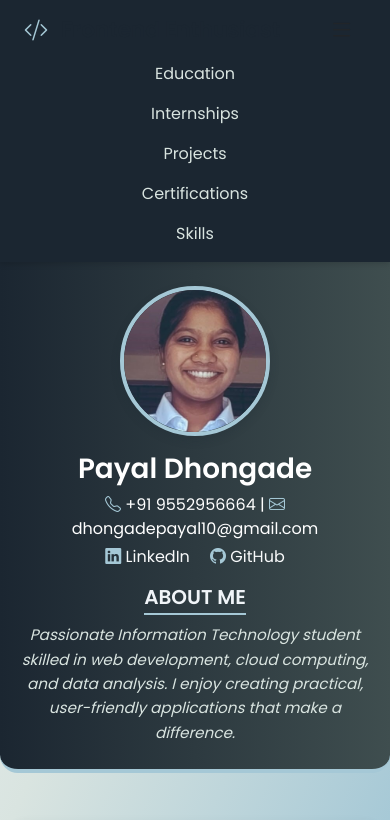
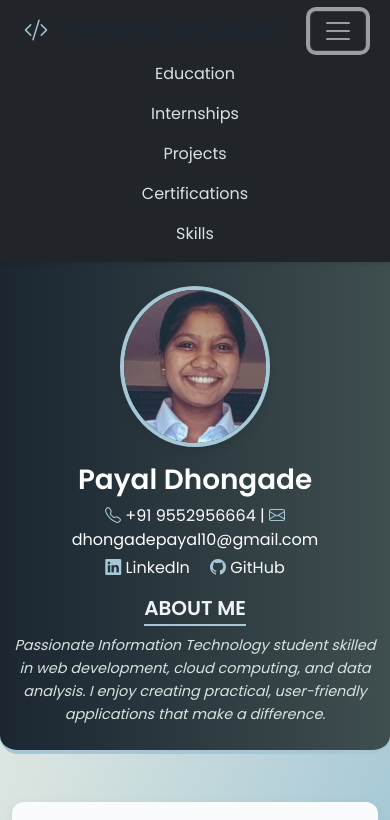
Before and after one commit to PayalDhongade/portfolio, a plain HTML site: page index.html in a window 390 px wide. Both pictures are taken after a click on the button 341 px from the left and 31 px from the top of the page. Shown: the top 820 px of the page. Drawn offline with nearby package versions, Linux system fonts and the light colour scheme.

Commit message:
Fixed mobile responsiveness

```diff
--- a/index.html
+++ b/index.html
@@ -28,28 +28,30 @@
 
 <a class="skip-link" href="#main">Skip to content</a>
 
-<!-- Navbar -->
-<nav class="navbar navbar-expand-lg sticky-top custom-navbar">
+<nav class="navbar navbar-expand-lg sticky-top navbar-dark bg-dark shadow-sm">
   <div class="container-fluid px-4">
-    <a class="navbar-brand fw-semibold fs-4 text-dark" href="#">
+    <a class="navbar-brand fw-semibold fs-4" href="#">
       <i class="bi bi-code-slash me-2 text-primary"></i> Frontend Enthusiast
     </a>
 
-    <button class="navbar-toggler border-0 shadow-none" type="button" data-bs-toggle="collapse" data-bs-target="#navbarNav">
-      <i class="bi bi-list fs-2 text-dark"></i>
+    <!-- Mobile Toggle Button -->
+    <button class="navbar-toggler" type="button" data-bs-toggle="collapse" data-bs-target="#navbarNav">
+      <span class="navbar-toggler-icon"></span>
     </button>
 
-    <div class="collapse navbar-collapse justify-content-between" id="navbarNav">
-      <ul class="navbar-nav w-100 d-flex justify-content-around text-center">
-        <li class="nav-item flex-fill"><a class="nav-link active" href="#education">Education</a></li>
-        <li class="nav-item flex-fill"><a class="nav-link" href="#internships">Internships</a></li>
-        <li class="nav-item flex-fill"><a class="nav-link" href="#projects">Projects</a></li>
-        <li class="nav-item flex-fill"><a class="nav-link" href="#certifications">Certifications</a></li>
-        <li class="nav-item flex-fill"><a class="nav-link" href="#skills">Skills</a></li>
+    <!-- Links -->
+    <div class="collapse navbar-collapse justify-content-around" id="navbarNav">
+      <ul class="navbar-nav text-center">
+        <li class="nav-item"><a class="nav-link active" href="#education">Education</a></li>
+        <li class="nav-item"><a class="nav-link" href="#internships">Internships</a></li>
+        <li class="nav-item"><a class="nav-link" href="#projects">Projects</a></li>
+        <li class="nav-item"><a class="nav-link" href="#certifications">Certifications</a></li>
+        <li class="nav-item"><a class="nav-link" href="#skills">Skills</a></li>
       </ul>
     </div>
   </div>
 </nav>
+
 
 
 <!-- Header -->
--- a/style.css
+++ b/style.css
@@ -234,3 +234,22 @@ color: #D9E4E0;
 border-radius: 0 0 18px 18px;
 }
 }
+
+.profile-img {
+  width: 100%;
+  max-width: 150px;
+  height: auto;
+}
+@media (max-width: 768px) {
+  section {
+    padding: 15px;
+  }
+
+  .header .row {
+    text-align: center;
+  }
+
+  .about-text {
+    font-size: 0.9rem;
+  }
+}
```
